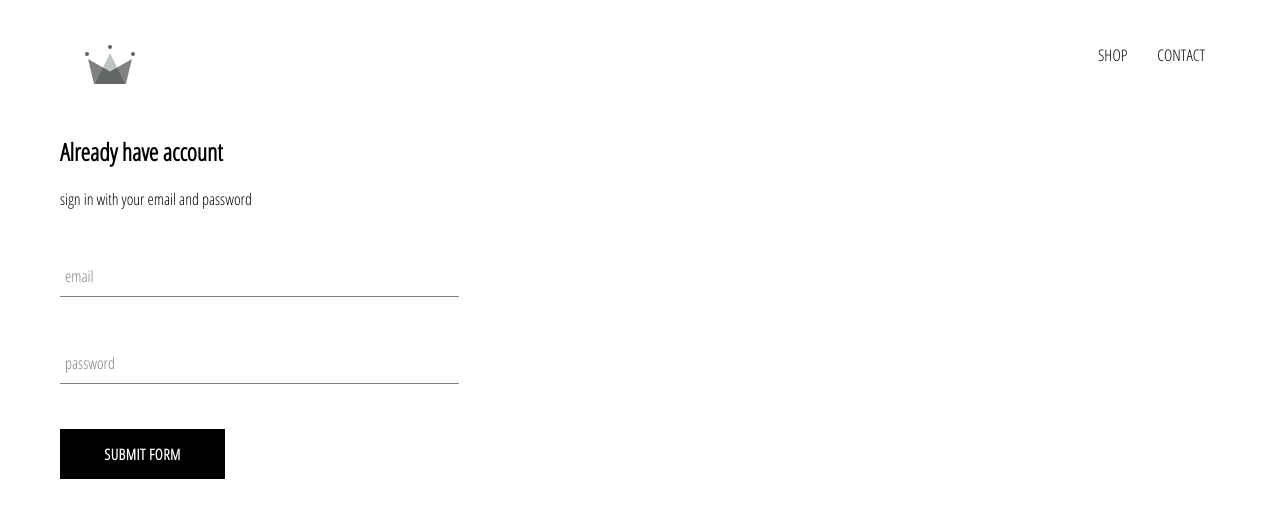
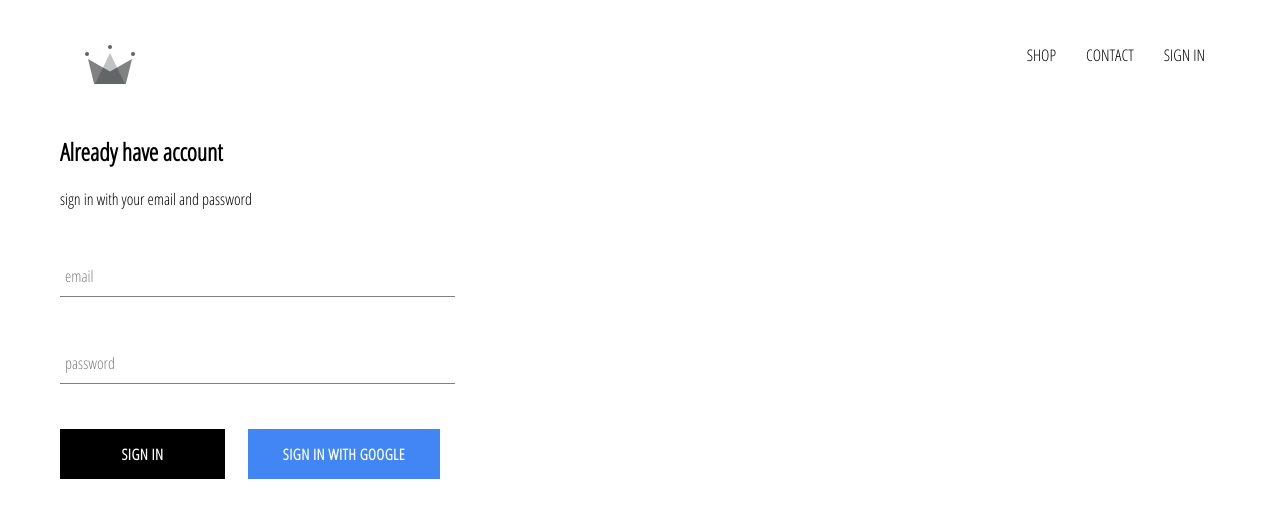
Before and after one commit to salihcodev/crown-clothes-eCommerce, a React (Create React App) app: page /sign-in in a window 1280 px wide. Shown: the top 518 px of the page. Built offline with nearby package versions, Linux system fonts and the light colour scheme; no server answers.

Commit message:
Manage users to sign in and out with firebase. - Setup firebase sign-in/out auth.

```diff
--- a/package.json
+++ b/package.json
@@ -6,6 +6,7 @@
     "@testing-library/jest-dom": "^4.2.4",
     "@testing-library/react": "^9.3.2",
     "@testing-library/user-event": "^7.1.2",
+    "firebase": "^7.19.1",
     "node-sass": "^4.14.1",
     "react": "^16.13.1",
     "react-dom": "^16.13.1",
--- a/src/App.js
+++ b/src/App.js
@@ -12,11 +12,35 @@ import SignIn from './views/signin-and-signup/Signing.page';
 
 // UTILITIES:
 import { Route, Switch } from 'react-router-dom';
+import { auth } from './firebase/firebase-utils';
 
-function App() {
+class App extends React.Component {
+  constructor() {
+    super();
+
+    this.state = {
+      currentUser: null,
+    };
+  }
+
+  unsubscribeFormAuth = null;
+
+  componentDidMount() {
+    this.unsubscribeFormAuth = auth.onAuthStateChanged((user) => {
+      this.setState({ currentUser: user });
+
+      console.log(user);
+    });
+  }
+
+  componentWillUnmount() {
+    this.unsubscribeFormAuth();
+  }
+
+  render() {
     return (
       <>
-      <Header />
+        <Header currentUser={this.state.currentUser} />
         <Switch>
           <Route exact path='/' component={LandingPage} />
           <Route exact path='/shop' component={ShopPage} />
@@ -25,5 +49,6 @@ function App() {
       </>
     );
   }
+}
 
 export default App;
--- a/src/components/header/Header.component.jsx
+++ b/src/components/header/Header.component.jsx
@@ -1,12 +1,12 @@
 import React from 'react';
-import { Link } from 'react-router-dom';
+import './Header.styles.sass';
 
 import { ReactComponent as Logo } from '../../assets/crown.svg';
-
-import './Header.styles.sass';
+import { Link } from 'react-router-dom';
+import { auth } from '../../firebase/firebase-utils';
 
 // navbar
-const Header = () => (
+const Header = ({ currentUser }) => (
   <div className='header'>
     <Link className='logo-container' to='/'>
       <Logo className='logo' />
@@ -18,6 +18,15 @@ const Header = () => (
       <Link className='option' to='/shop'>
         CONTACT
       </Link>
+      {currentUser ? (
+        <span className='option' onClick={() => auth.signOut()}>
+          SIGN OUT
+        </span>
+      ) : (
+        <Link to='sign-in' className='option'>
+          SIGN IN
+        </Link>
+      )}
     </div>
   </div>
 );
--- a/src/components/header/Header.styles.sass
+++ b/src/components/header/Header.styles.sass
@@ -19,3 +19,4 @@
 
     .option
       padding: 10px 15px
+      cursor: pointer
--- a/src/components/joker-button/JokerBtn.component.jsx
+++ b/src/components/joker-button/JokerBtn.component.jsx
@@ -1,9 +1,11 @@
 import React from 'react';
 import './JokerBtn.style.sass';
 
-const JokerBtn = ({ children, ...otherBtnProps }) => {
+const JokerBtn = ({ children, isGoogleBtn, ...otherBtnProps }) => {
   return (
-    <button className='joker-btn' {...otherBtnProps}>
+    <button
+      className={`${isGoogleBtn ? 'google-sign-in' : ''} joker-btn`}
+      {...otherBtnProps}>
       {children}
     </button>
   );
--- a/src/components/joker-button/JokerBtn.style.sass
+++ b/src/components/joker-button/JokerBtn.style.sass
@@ -18,3 +18,11 @@
     background-color: white
     color: black
     border: 1px solid black
+
+  &.google-sign-in
+    background-color: #4285f4
+    color: white
+
+    &:hover
+      background-color: #357ae8
+      border: none
--- a/src/components/signin/SignIn.component.jsx
+++ b/src/components/signin/SignIn.component.jsx
@@ -4,6 +4,7 @@ import './SignIn.style.sass';
 import FormInput from '../../components/form-input/FormInput.component';
 
 import JokerBtn from '../../components/joker-button/JokerBtn.component';
+import { signInWithGoogle } from '../../firebase/firebase-utils';
 
 export default class SignIn extends React.Component {
   constructor() {
@@ -48,7 +49,12 @@ export default class SignIn extends React.Component {
             value={this.state.password}
             required
           />
-          <JokerBtn type='submit'>Submit Form</JokerBtn>
+          <div className='buttons'>
+            <JokerBtn type='submit'>Sign in</JokerBtn>
+            <JokerBtn onClick={signInWithGoogle} isGoogleBtn>
+              Sign in with google
+            </JokerBtn>
+          </div>
         </form>
       </div>
     );
--- a/src/components/signin/SignIn.style.sass
+++ b/src/components/signin/SignIn.style.sass
@@ -1,4 +1,11 @@
 .sign-in
-  width: 30vw
+  width: 380px
   display: flex
   flex-direction: column
+
+  .title
+    margin: 10px 0
+
+  .buttons
+    display: flex
+    justify-content: space-between
--- /dev/null
+++ b/src/firebase/firebase-utils.js
@@ -0,0 +1,31 @@
+import firebase from 'firebase/app';
+import 'firebase/firestore';
+import 'firebase/auth';
+
+const config = {
+  apiKey: 'AIzaSyCtreIgjLISG-mDWFEmq7IhsgbOnSRuqYU',
+  authDomain: 'crown-db-f4df4.firebaseapp.com',
+  databaseURL: 'https://crown-db-f4df4.firebaseio.com',
+  projectId: 'crown-db-f4df4',
+  storageBucket: 'crown-db-f4df4.appspot.com',
+  messagingSenderId: '758214981943',
+  appId: '1:758214981943:web:44355e8a1c6b14591d02b2',
+  measurementId: 'G-2F32ZSF53Q',
+};
+
+firebase.initializeApp(config);
+
+// export firebase libs.
+export const auth = firebase.auth();
+export const firestore = firebase.firestore();
+
+// create provider
+const provider = new firebase.auth.GoogleAuthProvider();
+// select pop-up type.
+provider.setCustomParameters({ prompt: 'select_account' });
+
+// the final functionality to sign-in with google.
+export const signInWithGoogle = () => auth.signInWithPopup(provider);
+
+// export firebase in case we want it later.
+export default firebase;
```
Also changed, not shown: 1 other file (tests, documents, lock files or other folders). Lines whose indentation alone changed are shown as unchanged.
